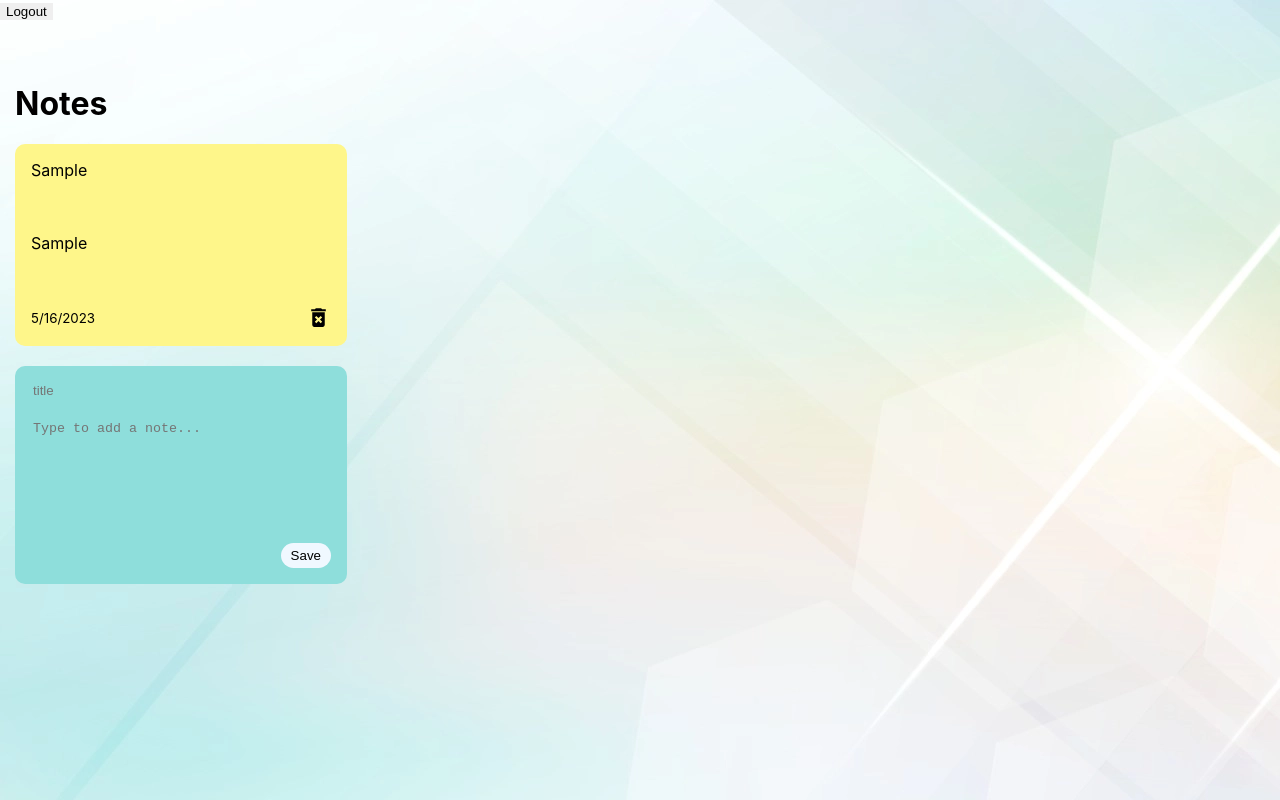
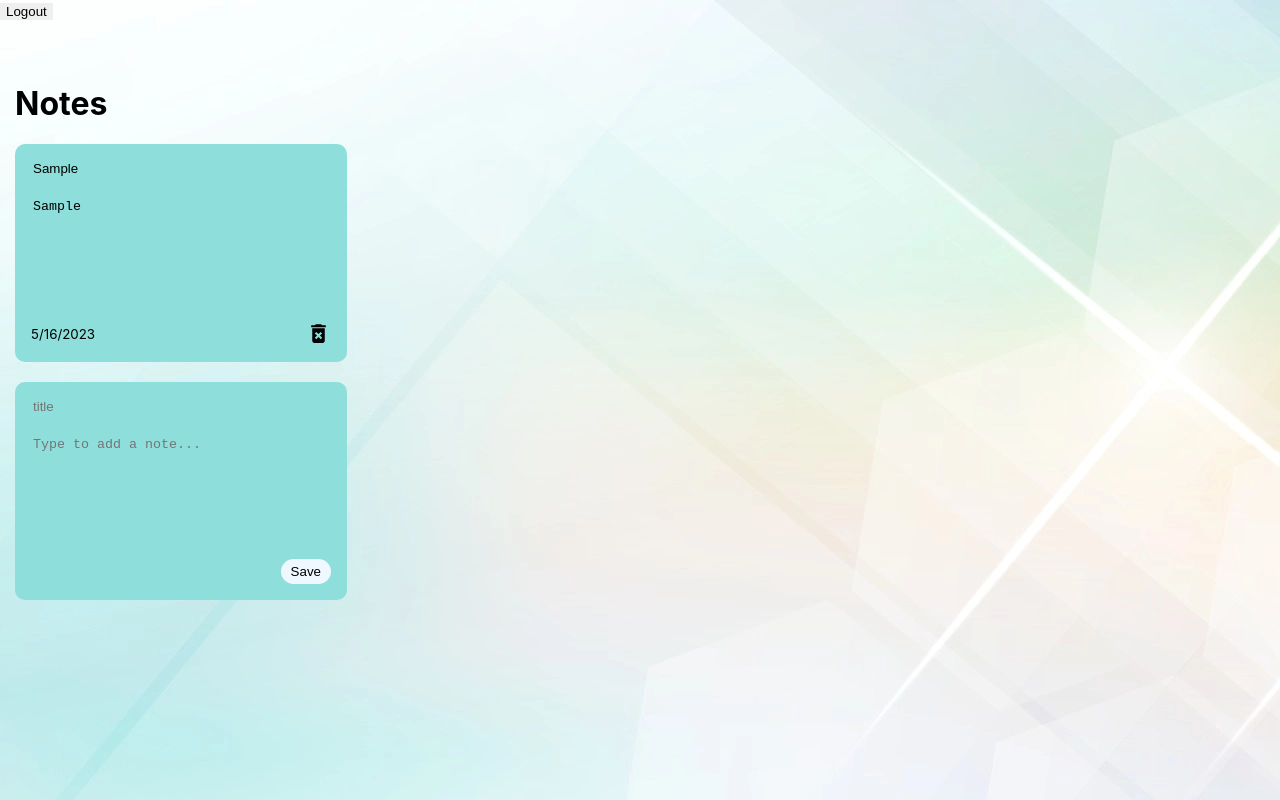
Before and after one commit to zoharhazani/note---react---express, a React (Create React App) app: page /Edit in a window 1280 px wide. Both pictures are taken after typing "Sample", "Sample" into the empty fields and a click on the button "Save". Built offline with nearby package versions, Linux system fonts and the light colour scheme.

Commit message:
Termination of functionality

```diff
--- a/src/App.css
+++ b/src/App.css
@@ -33,6 +33,7 @@ textarea:focus {
   border: none;
   border-radius: 15px;
   padding: 5px 10px 5px 10px;
+  cursor: pointer;
 }
 .save:hover {
   background-color: black;
--- a/src/Components/AddNote.js
+++ b/src/Components/AddNote.js
@@ -1,13 +1,12 @@
 import { useState } from "react";
 
-const AddNote = ({handleAddNode}) => {
-    const [noteText,setNoteText] = useState("");
-    const [noteTitle,setNoteTitle]=useState("");
+const AddNote = ({ handleAddNode }) => {
+  const [noteText, setNoteText] = useState("");
+  const [noteTitle, setNoteTitle] = useState("");
 
-    const handleSaveClick = ()=> {
-        if(noteText.trim().length > 0)
-        {
-            handleAddNode(noteText,noteTitle);
+  const handleSaveClick = () => {
+    if (noteText.trim().length > 0 || noteTitle.trim().length > 0) {
+      handleAddNode(noteText, noteTitle);
       setNoteText("");
       setNoteTitle("");
     }
@@ -20,19 +19,21 @@ const AddNote = ({handleAddNode}) => {
         type="text"
         placeholder="title"
         value={noteTitle}
-            onChange={(e)=> setNoteTitle(e.target.value)}
+        onChange={(e) => setNoteTitle(e.target.value)}
       ></input>
-        <br/>
+      <br />
       <textarea
         rows="8"
         cols="10"
         placeholder="Type to add a note..."
         value={noteText}
-           onChange={(e)=>setNoteText(e.target.value)}
+        onChange={(e) => setNoteText(e.target.value)}
       ></textarea>
       <div className="note-footer">
         <small></small>
-            <button className="save" onClick={handleSaveClick}>Save</button>
+        <button className="save" onClick={handleSaveClick}>
+          Save
+        </button>
       </div>
     </div>
   );
--- /dev/null
+++ b/src/Components/EditNote.js
@@ -0,0 +1,41 @@
+import { useEffect, useState } from "react";
+import { MdDeleteForever } from "react-icons/md";
+
+const EditNote = ({ id, text, date, title, handleDeleteNote, setNote }) => {
+  const [noteText, setNoteText] = useState(title);
+  const [noteTitle, setNoteTitle] = useState(text);
+
+  useEffect(() => {
+    setNote({ id, text: noteText, date, title: noteTitle });
+  }, [noteText, noteTitle]);
+
+  return (
+    <div className="note new">
+      <input
+        className="inputTitle"
+        type="text"
+        placeholder="title"
+        value={noteTitle}
+        onChange={(e) => setNoteTitle(e.target.value)}
+      ></input>
+      <br />
+      <textarea
+        rows="8"
+        cols="10"
+        placeholder="Type to add a note..."
+        value={noteText}
+        onChange={(e) => setNoteText(e.target.value)}
+      ></textarea>
+      <div className="note-footer">
+        <small>{date}</small>
+        <MdDeleteForever
+          className="delete-icon"
+          size="1.3em"
+          id="btnDelete"
+          onClick={() => handleDeleteNote(id)}
+        />
+      </div>
+    </div>
+  );
+};
+export default EditNote;
--- a/src/Components/Note.js
+++ b/src/Components/Note.js
@@ -1,20 +1,20 @@
-import { MdDeleteForever } from "react-icons/md";
+import { useState } from "react";
 
-const Note = ({ id, text, date, title, handleDeleteNote }) => {
+import AddNote from "./AddNote";
+
+const Note = ({ id, text, date, title }) => {
+  const [Notetext, setNoteText] = useState(text);
+  const [Notetitle, setNoteTitle] = useState(title);
+
   return (
     <div className="note">
       <span>{title}</span>
       <span>{text}</span>
       <div className="note-footer">
         <small>{date}</small>
-        <MdDeleteForever
-          className="delete-icon"
-          size="1.3em"
-          id="btnDelete"
-          onClick={() => handleDeleteNote(id)}
-        />
       </div>
     </div>
   );
 };
+
 export default Note;
--- a/src/Components/NoteList.js
+++ b/src/Components/NoteList.js
@@ -1,22 +1,20 @@
-import Note from './Note';
-import AddNote from './AddNote';
-const NoteList = ({ notes,handleDeleteNote}) => {
-
+import Note from "./Note";
+const NoteList = ({ notes, handleDeleteNote, isNoteActive }) => {
   return (
     <div className="notes-list">
-            {notes.map((note)=> {
-
-                return <Note
+      {notes.map((note) => {
+        return (
+          <Note
             key={note.id}
             id={note.id}
-                    text ={note.text}
+            text={note.text}
             title={note.title}
             date={note.date}
-                    handleDeleteNote = {handleDeleteNote}
+            handleDeleteNote={handleDeleteNote}
+            isActive={isNoteActive}
           />
-                }
-            )}
-
+        );
+      })}
     </div>
   );
 };
--- a/src/pages/Edit.js
+++ b/src/pages/Edit.js
@@ -1,14 +1,25 @@
 import { useState } from "react";
 import { useEffect } from "react";
-import "App.css";
-import NotesList from "Components/NoteList";
-import AddNote from "Components/AddNote";
 import { nanoid } from "nanoid";
 import { useNavigate } from "react-router-dom";
+import "App.css";
+import AddNote from "Components/AddNote";
+import EditNote from "Components/EditNote";
 
 function Edit() {
   const [notes, setNotes] = useState(null);
   const navigate = useNavigate();
+
+  function setNote(note) {
+    setNotes((oldNotes) =>
+      oldNotes.map((element) => {
+        if (element.id != note.id) {
+          return element;
+        }
+        return note;
+      })
+    );
+  }
 
   const addNote = (text, title) => {
     const date = new Date();
@@ -51,7 +62,21 @@ function Edit() {
       </button>
       <div className="container">
         <h1>Notes</h1>
-        <NotesList notes={notes ?? []} handleDeleteNote={deleteNote} />
+        <div className="notes-list">
+          {notes?.map((note) => {
+            return (
+              <EditNote
+                key={note.id}
+                id={note.id}
+                text={note.text}
+                title={note.title}
+                date={note.date}
+                handleDeleteNote={deleteNote}
+                setNote={setNote}
+              />
+            );
+          })}
+        </div>
         <br />
         <AddNote handleAddNode={addNote} />
       </div>
--- a/src/pages/Home.js
+++ b/src/pages/Home.js
@@ -3,6 +3,7 @@ import { useEffect } from "react";
 import "../App.css";
 import NotesList from "../Components/NoteList";
 import { useNavigate } from "react-router-dom";
+import Note from "Components/Note";
 
 function Home() {
   const [notes, setNotes] = useState([]);
@@ -11,6 +12,7 @@ function Home() {
   const deleteNote = (id) => {
     return false;
   };
+
   useEffect(() => {
     const storedNotes = localStorage.getItem("notes");
     if (storedNotes) {
@@ -23,7 +25,21 @@ function Home() {
   return (
     <div className="container-home">
       <h1>Notes</h1>
-      <NotesList notes={notes ?? []} handleDeleteNote={deleteNote} />
+      <div className="notes-list">
+        {notes.map((note) => {
+          return (
+            <Note
+              key={note.id}
+              id={note.id}
+              text={note.text}
+              title={note.title}
+              date={note.date}
+              handleDeleteNote={deleteNote}
+              isActive={false}
+            />
+          );
+        })}
+      </div>
       <br />
       <div className="footer-home">
         <button className="login-btn" onClick={() => navigate("/Login")}>
```
Lines whose indentation alone changed are shown as unchanged.
